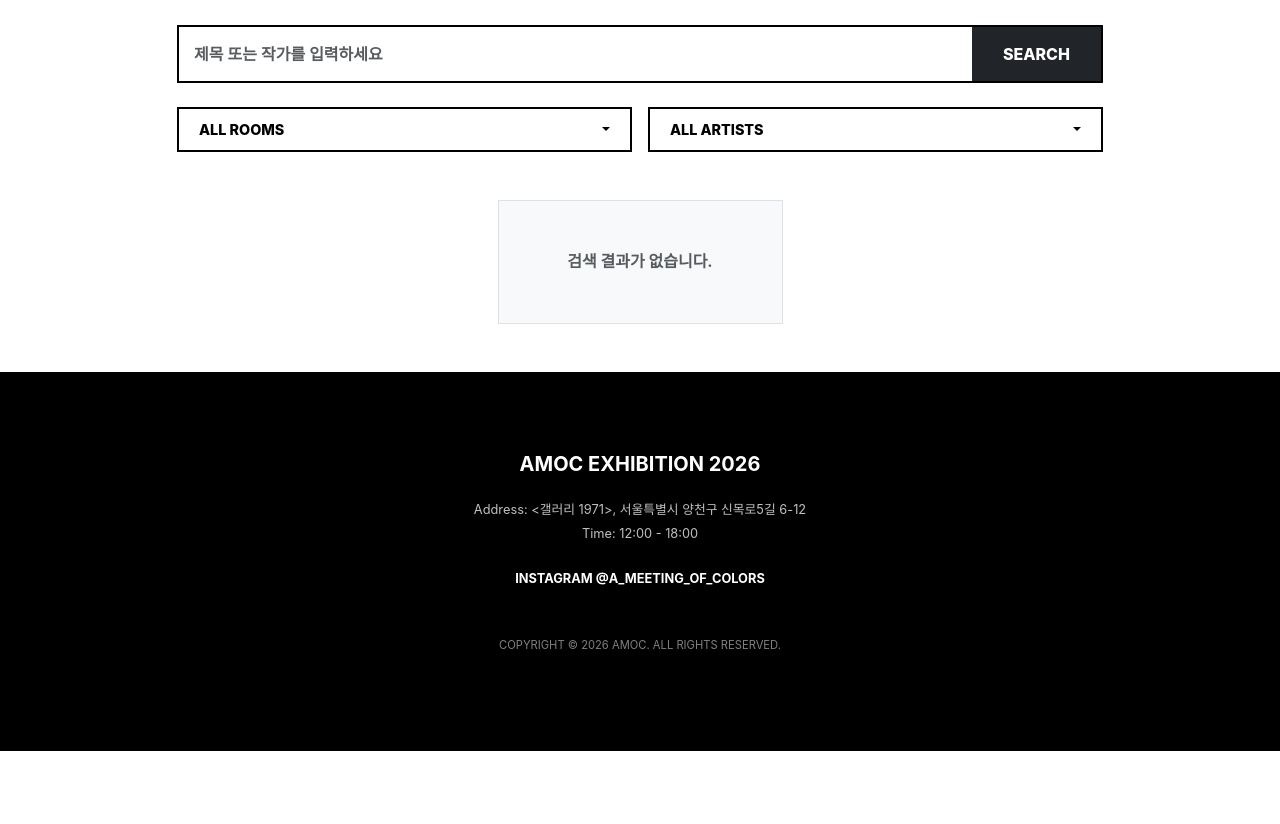
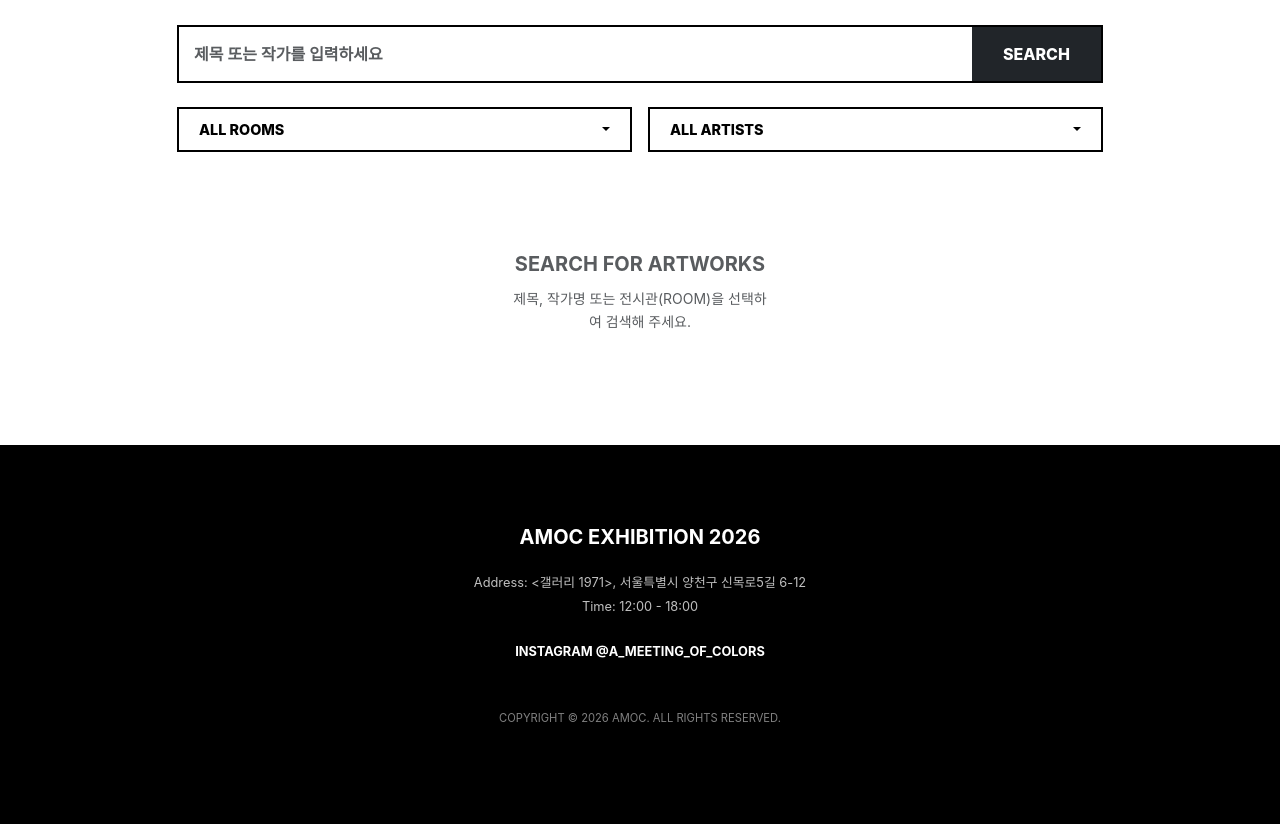
Before and after one commit to KyleKL/AMOC, a Flask app: page /search in a window 1280 px wide. Shown: the part 220-1044 px from the top of the page. Before the commit the page ends 971 px from the top, so only its background shows below. Run offline with Flask 3, Linux system fonts and the light colour scheme; some web fonts are replaced.

Commit message:
Update search.html 3

```diff
--- a/templates/search.html
+++ b/templates/search.html
@@ -130,6 +130,9 @@
     </div>
 
     <div class="row row-cols-2 row-cols-md-3 row-cols-lg-4 g-4 justify-content-center">
+
+        {# 1. 검색 버튼을 눌렀을 때 (searched == True) #}
+        {% if searched %}
             {% for art in results %}
             <div class="col">
                 <div class="card h-100 artwork-card shadow-sm" onclick="location.href='/artwork/{{ art.id }}'">
@@ -148,6 +151,15 @@
                 검색 결과가 없습니다.
             </div>
             {% endfor %}
+
+        {# 2. 아직 검색하지 않았을 때 (초기 화면) #}
+        {% else %}
+        <div class="col-12 py-5 text-center text-muted">
+            <p class="fw-bold fs-5 mb-2">SEARCH FOR ARTWORKS</p>
+            <p class="small">제목, 작가명 또는 전시관(ROOM)을 선택하여 검색해 주세요.</p>
+        </div>
+        {% endif %}
+
     </div>
 </div>
 
```
Lines whose indentation alone changed are shown as unchanged.
